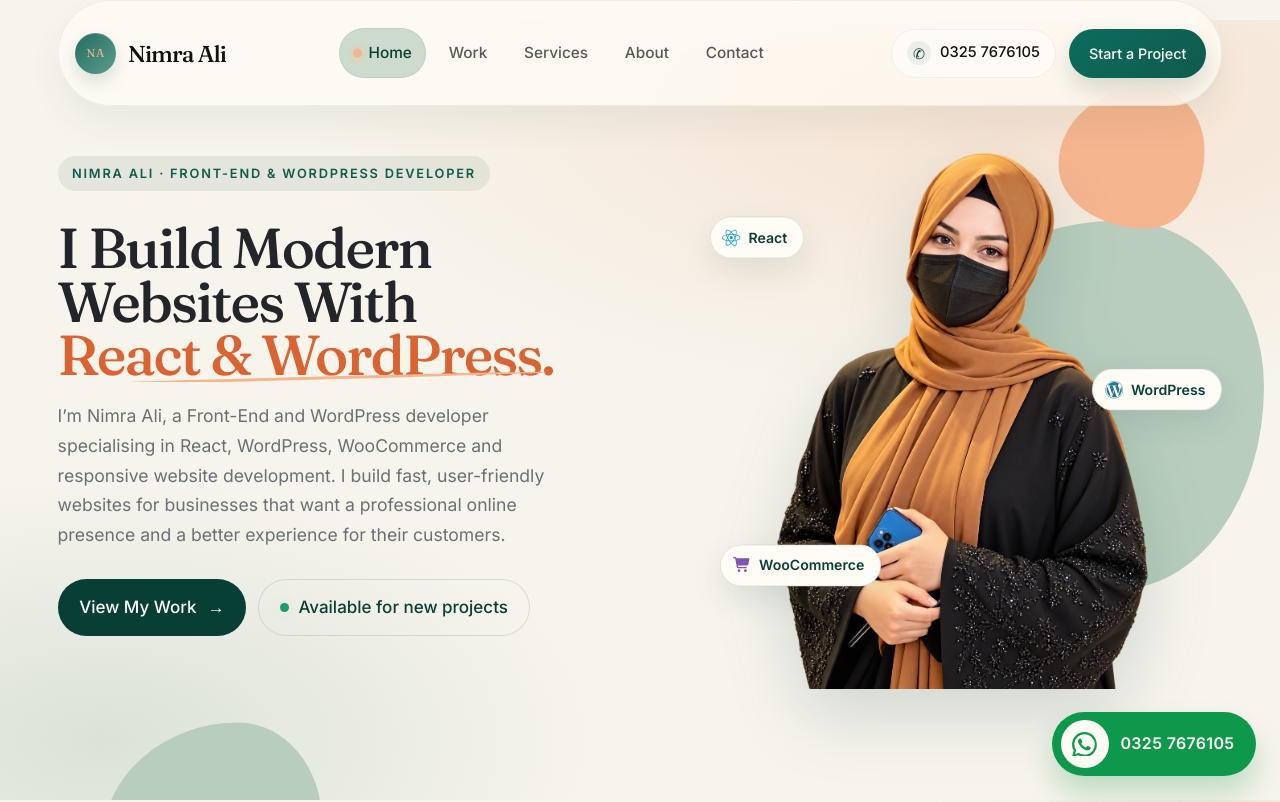
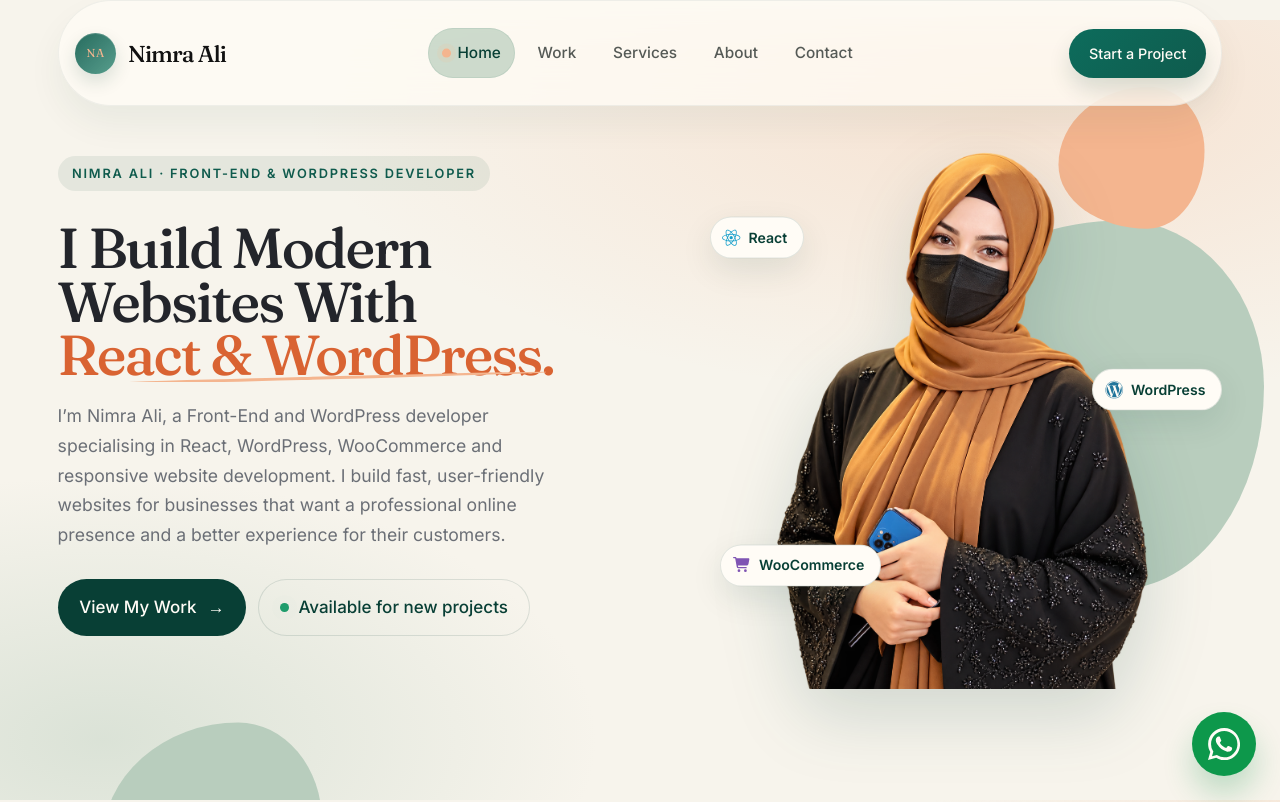
Before and after one commit to NIMRAali93/portfolio, a React (Vite) app: page / in a window 1280 px wide. Shown: the top 802 px of the page. Built offline with nearby package versions, Linux system fonts and the light colour scheme.

Commit message:
Update contact details

```diff
--- a/src/App.jsx
+++ b/src/App.jsx
@@ -37,7 +37,6 @@ function App() {
             <path d="M20.52 3.48A11.77 11.77 0 0 0 12.06 0C5.47 0 .09 5.38.09 12.02c0 2.12.56 4.18 1.62 5.99L0 24l6.14-1.61a11.9 11.9 0 0 0 5.92 1.87h.01c6.6 0 11.97-5.38 11.97-12.02 0-3.2-1.24-6.22-3.52-8.77Zm-8.46 18.4h-.01a9.87 9.87 0 0 1-5.04-1.38l-.36-.21-3.63.95 1-3.53-.24-.37a9.86 9.86 0 0 1-1.5-5.2c0-5.45 4.44-9.89 9.9-9.89 2.64 0 5.12 1.03 6.99 2.9a9.83 9.83 0 0 1 2.9 6.98c0 5.45-4.43 9.89-9.89 9.89Zm5.43-7.41c-.3-.15-1.77-.87-2.05-.97-.28-.09-.48-.15-.69.15-.2.3-.78.97-.96 1.17-.18.2-.35.22-.65.08-.3-.15-1.28-.47-2.43-1.5-.9-.8-1.5-1.8-1.68-2.1-.18-.3-.02-.46.13-.6.14-.14.3-.35.45-.52.15-.17.2-.3.3-.5.1-.2.05-.38-.02-.52-.08-.15-.68-1.64-.93-2.25-.24-.59-.49-.51-.68-.52l-.58-.01a1.11 1.11 0 0 0-.8.37c-.28.3-1.05 1.03-1.05 2.52 0 1.49 1.08 2.92 1.23 3.12.15.2 2.12 3.24 5.13 4.54.72.31 1.28.5 1.72.64.73.23 1.39.2 1.91.12.58-.09 1.77-.72 2.02-1.42.25-.7.25-1.3.18-1.42-.08-.12-.28-.2-.58-.35Z" fill="currentColor"/>
           </svg>
         </span>
-        <span className="whatsapp-text">0325 7676105</span>
       </a>
       <Footer />
     </>
--- a/src/components/Navbar.jsx
+++ b/src/components/Navbar.jsx
@@ -49,16 +49,6 @@ export default function Navbar() {
           </nav>
 
           <div className="nav-actions">
-            <a
-              className="nav-phone"
-              href="https://wa.me/923257676105?text=Hello%20Nimra%2C%20I%20want%20to%20talk%20about%20a%20project."
-              target="_blank"
-              rel="noreferrer"
-              aria-label="Contact on WhatsApp"
-            >
-              <span className="phone-icon" aria-hidden="true">✆</span>
-              <span>0325 7676105</span>
-            </a>
             <a className="btn btn-primary nav-cta" href="#contact" onClick={close}>
               Start a Project
             </a>
--- a/src/index.css
+++ b/src/index.css
@@ -315,32 +315,6 @@ p {
   gap: 0.8rem;
 }
 
-.nav-phone {
-  display: inline-flex;
-  align-items: center;
-  gap: 0.55rem;
-  padding: 0.72rem 0.95rem;
-  border-radius: 999px;
-  background: rgba(255, 255, 255, 0.5);
-  border: 1px solid rgba(8, 63, 53, 0.06);
-  color: var(--ink);
-  text-decoration: none;
-  font-size: 0.92rem;
-  font-weight: 500;
-  white-space: nowrap;
-}
-
-.phone-icon {
-  display: inline-grid;
-  place-items: center;
-  width: 1.5rem;
-  height: 1.5rem;
-  border-radius: 50%;
-  background: rgba(15, 91, 77, 0.08);
-  color: var(--green-deep);
-  font-size: 0.9rem;
-}
-
 .nav-cta {
   display: inline-flex;
   justify-content: center;
@@ -365,10 +339,10 @@ p {
   z-index: 50;
   display: inline-flex;
   align-items: center;
-  gap: 0.75rem;
-  min-height: 4rem;
-  padding: 0.45rem 1.35rem 0.45rem 0.55rem;
-  border-radius: 999px;
+  justify-content: center;
+  width: 4rem;
+  height: 4rem;
+  border-radius: 50%;
   background: #0d984b;
   color: var(--white);
   box-shadow: 0 18px 30px rgba(15, 142, 73, 0.24);
@@ -386,23 +360,14 @@ p {
   place-items: center;
   width: 3rem;
   height: 3rem;
-  border-radius: 50%;
-  background: var(--white);
-  color: #0d984b;
+  color: var(--white);
   flex-shrink: 0;
 }
 
 .whatsapp-icon svg {
-  width: 1.55rem;
-  height: 1.55rem;
+  width: 2rem;
+  height: 2rem;
   display: block;
-}
-
-.whatsapp-text {
-  font-size: 1rem;
-  font-weight: 700;
-  letter-spacing: 0.02em;
-  white-space: nowrap;
 }
 
 .menu-toggle {
@@ -2330,10 +2295,20 @@ p {
     font-size: 3rem;
   }
 
+  .nav {
+    padding: 0.75rem 0;
+  }
+
   .nav-inner {
-    grid-template-columns: minmax(0, 1fr) auto;
-    min-height: 4.1rem;
-    padding-inline: 0.8rem;
+    display: flex;
+    justify-content: space-between;
+    align-items: center;
+    min-height: 3.6rem;
+    padding: 0.45rem 0.6rem 0.45rem 0.8rem;
+  }
+
+  .logo {
+    min-width: 0;
   }
 
   .nav-links,
@@ -2341,9 +2316,35 @@ p {
     display: none;
   }
 
+  .nav.is-open .nav-links {
+    display: flex;
+    flex-direction: column;
+    align-items: stretch;
+    position: absolute;
+    top: calc(100% + 0.25rem);
+    left: 50%;
+    width: min(var(--max), calc(100% - var(--pad) * 2));
+    transform: translateX(-50%);
+    background: rgba(247, 244, 236, 0.97);
+    backdrop-filter: blur(16px);
+    padding: 1rem;
+    gap: 0.4rem;
+    box-shadow: 0 20px 40px rgba(8, 63, 53, 0.08);
+    border: 1px solid rgba(8, 63, 53, 0.06);
+    border-radius: 1.2rem;
+  }
+
+  .nav.is-open .nav-links .nav-link {
+    width: 100%;
+    justify-content: flex-start;
+  }
+
   .menu-toggle {
     display: grid;
     place-items: center;
+    margin-left: auto;
+    border-radius: 50%;
+    flex-shrink: 0;
   }
 
   .process-heading-row h2 {
@@ -2388,7 +2389,7 @@ p {
   }
 
   .nav {
-    padding: 0.9rem 0;
+    padding: 0.6rem 0;
   }
 
   .nav-shell {
@@ -2397,17 +2398,12 @@ p {
 
   .nav-inner {
     min-height: 3.3rem;
-    padding: 0.45rem 0.7rem;
+    padding: 0.4rem 0.5rem 0.4rem 0.7rem;
     gap: 0.7rem;
-    grid-template-columns: minmax(0, 1fr) auto;
-    display: flex;
-    justify-content: space-between;
-    align-items: center;
   }
 
   .logo {
     gap: 0.45rem;
-    min-width: 0;
   }
 
   .logo-mark {
@@ -2421,39 +2417,13 @@ p {
     font-size: 1.15rem;
   }
 
-  .nav-links {
-    display: none;
-  }
-
-  .nav-actions {
-    display: none;
-  }
-
   .nav.is-open .nav-links {
-    display: flex;
-    flex-direction: column;
-    align-items: flex-start;
-    position: absolute;
-    inset: calc(100% + 0.5rem) 0 auto;
-    background: rgba(247, 244, 236, 0.96);
-    backdrop-filter: blur(16px);
-    padding: 1rem var(--pad) 1.4rem;
-    gap: 0.9rem;
-    box-shadow: 0 20px 40px rgba(8, 63, 53, 0.08);
-    border-radius: 1.2rem;
-  }
-
-  .nav.is-open .nav-links .nav-link {
-    width: 100%;
-    justify-content: flex-start;
+    width: calc(100% - 1rem);
   }
 
   .menu-toggle {
-    display: grid;
-    place-items: center;
     width: 2.4rem;
     height: 2.4rem;
-    flex-shrink: 0;
   }
 
   .hero {
@@ -2464,29 +2434,18 @@ p {
   .whatsapp-float {
     width: 3.8rem;
     height: 3.8rem;
-    min-height: 0;
-    padding: 0;
     right: 1rem;
     bottom: 1rem;
-    justify-content: center;
-    border-radius: 50%;
-    background: #0d984b;
   }
 
   .whatsapp-icon {
     width: 2.55rem;
     height: 2.55rem;
-    background: transparent;
-    color: var(--white);
   }
 
   .whatsapp-icon svg {
     width: 1.75rem;
     height: 1.75rem;
-  }
-
-  .whatsapp-text {
-    display: none;
   }
 
   .hero-portrait {
```
